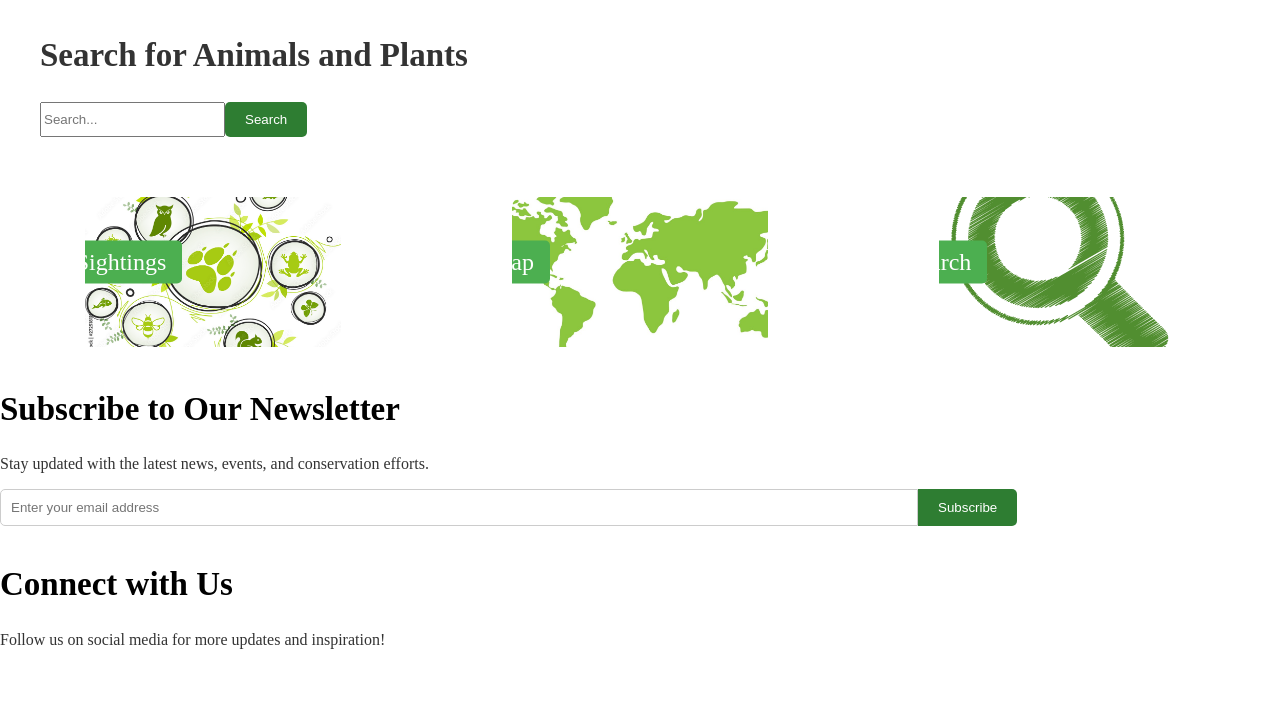
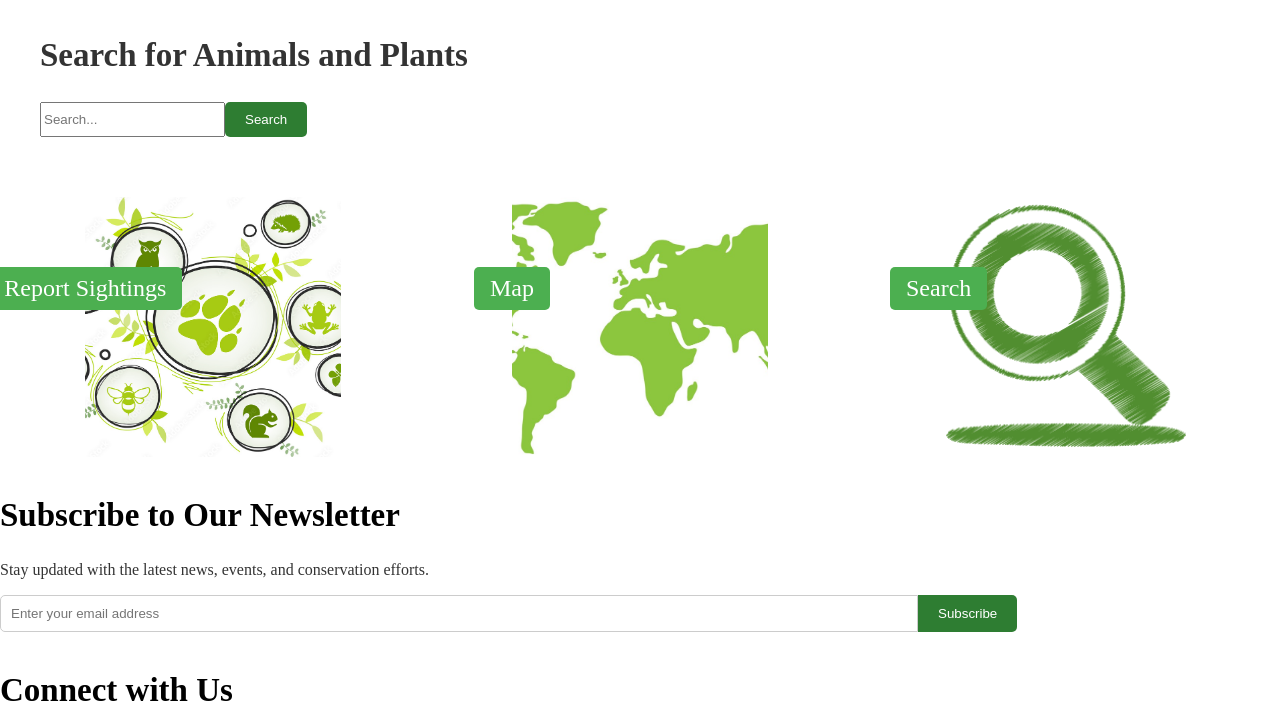
Before and after one commit to a1monge/WildlifeGrid.com, a PHP site: page / in a window 1280 px wide. Shown: the part 788-1495 px from the top of the page. Before the commit the page ends 1437 px from the top, so only its background shows below. Run offline with PHP 8.4, Linux system fonts and the light colour scheme; some web fonts are replaced.

Commit message:
card containers

```diff
--- a/styles.css
+++ b/styles.css
@@ -279,15 +279,14 @@ ul {
 .card {
     flex-basis: 20%;
     border-radius: 10px;
-    overflow: hidden;
     position: relative;
     margin: 0 5px;
 }
 
+
 .card img {
     width: 100%;
-    height: auto;
-    height: 150px;
+    height: 100%;
     object-fit: cover;
 }
 
@@ -297,7 +296,14 @@ ul {
     left: 0;
     right: 0;
     text-align: center;
-    color: white;
+    color: black;
+}
+
+.card .button-container {
+    position: absolute;
+    bottom: 10px;
+    left: 50%;
+    transform: translateX(-50%);
 }
 
 .button {
```
